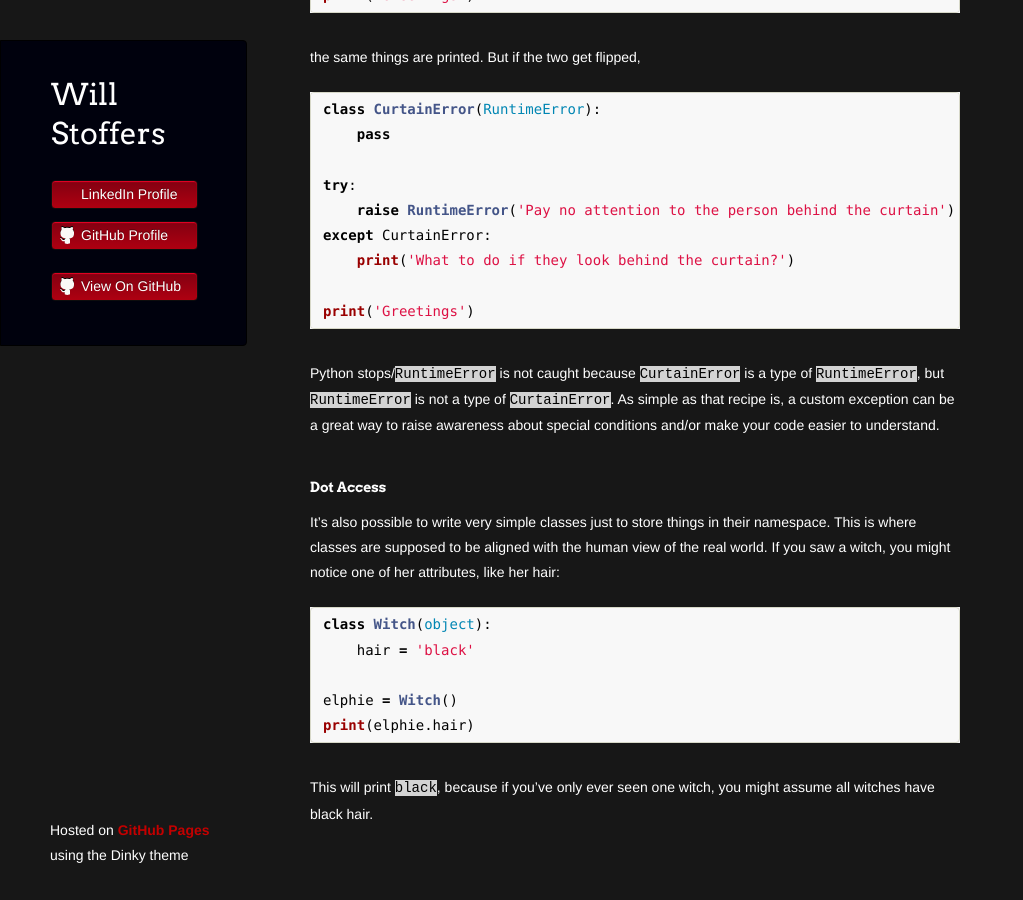
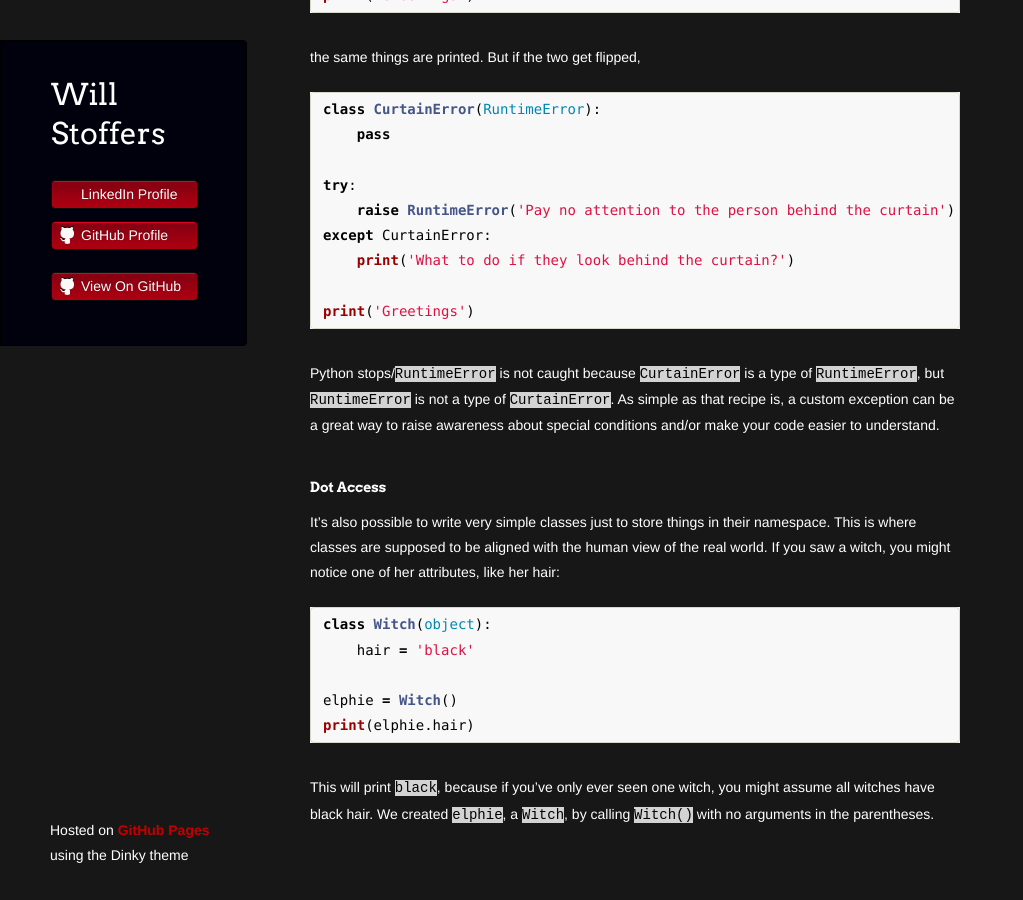
Before and after one commit to wstoffers/wstoffers.github.io, a Jekyll site: the page built from wickedoop/index.md, in a window 1280 px wide and 900 px high, scrolled down 1595 px. Shown: the whole window, without its empty margins (0-1023 px from the left). Built offline with Jekyll 4.4.1, drawn with Linux system fonts in a browser that asks for light colours; our own code applies the rules of GitHub Pages for plain Markdown files; a script that is not in the unit is left out; the repository's description, which GitHub fills in, is left out.

Commit message:
Adding to dot access part of tutorial

````diff
--- a/wickedoop/index.md
+++ b/wickedoop/index.md
@@ -85,4 +85,4 @@ elphie = Witch()
 print(elphie.hair)
 ```
 
-This will print <c-s>black</c-s>, because if you've only ever seen one witch, you might assume all witches have black hair.
+This will print <c-s>black</c-s>, because if you've only ever seen one witch, you might assume all witches have black hair. We created <c-s>elphie</c-s>, a <c-s>Witch</c-s>, by calling <c-s>Witch()</c-s> with no arguments in the parentheses.
````
